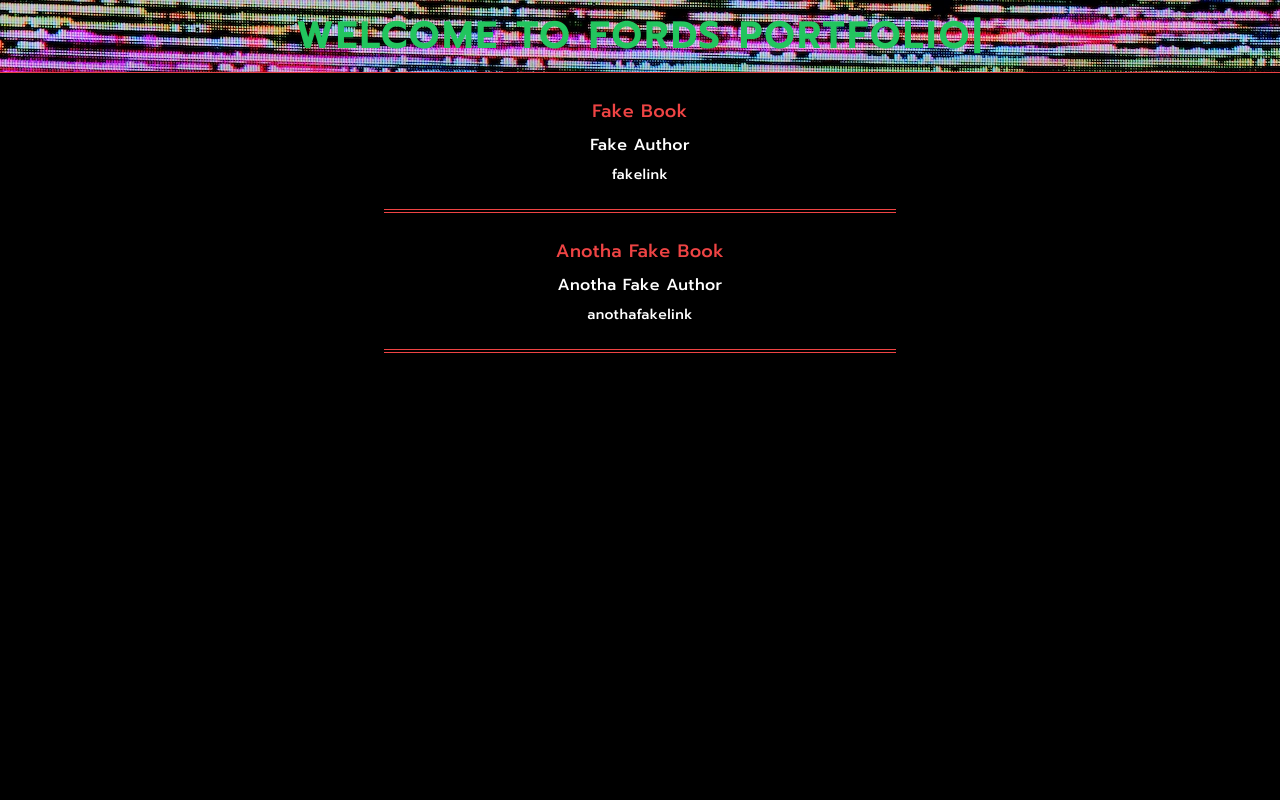
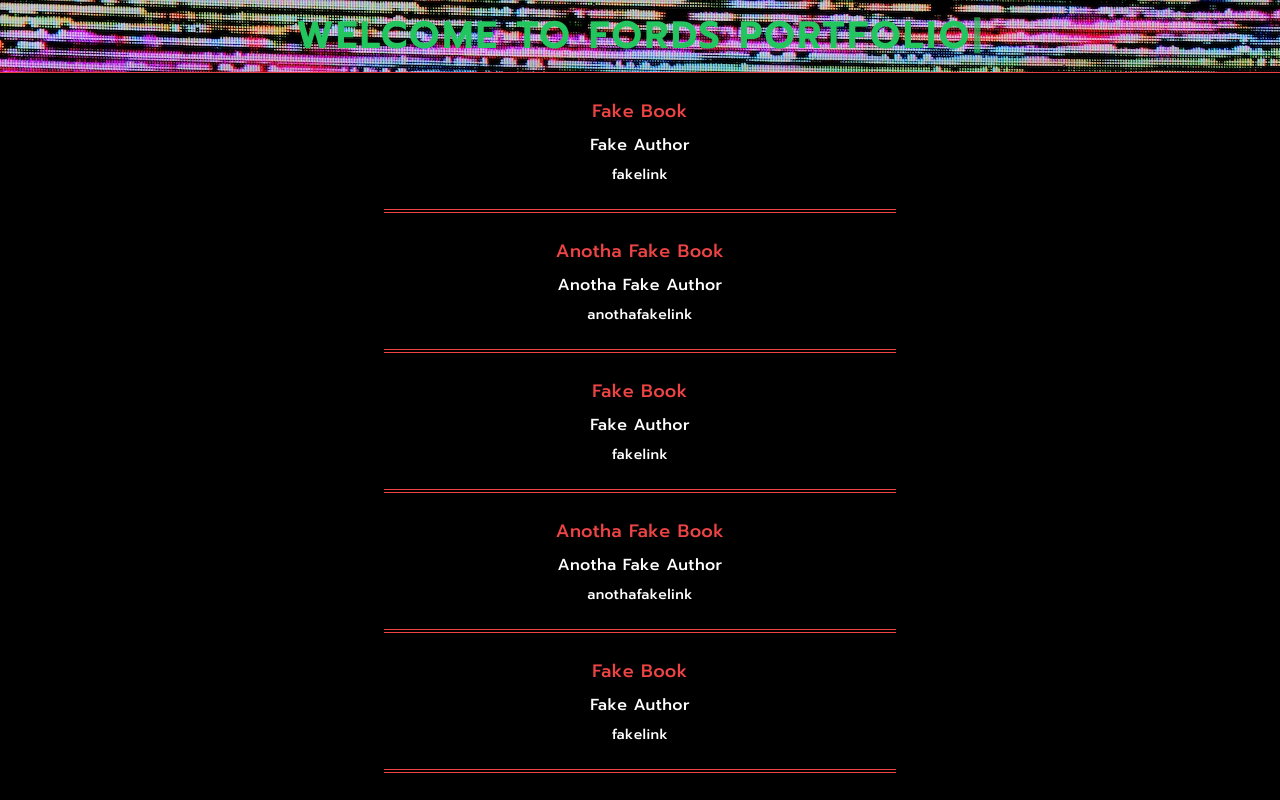
Before and after one commit to fordpic/personal-site, a Next.js app: page /Books in a window 1280 px wide. Shown: the top 800 px of the page. Built offline with nearby package versions, Linux system fonts and the light colour scheme.

Commit message:
placeholder in proj, book json own file

```diff
--- /dev/null
+++ b/src/bookList.ts
@@ -0,0 +1,42 @@
+export const bookList = [
+	{
+		title: 'Fake Book',
+		author: 'Fake Author',
+		link: 'fakelink',
+	},
+	{
+		title: 'Anotha Fake Book',
+		author: 'Anotha Fake Author',
+		link: 'anothafakelink',
+	},
+	{
+		title: 'Fake Book',
+		author: 'Fake Author',
+		link: 'fakelink',
+	},
+	{
+		title: 'Anotha Fake Book',
+		author: 'Anotha Fake Author',
+		link: 'anothafakelink',
+	},
+	{
+		title: 'Fake Book',
+		author: 'Fake Author',
+		link: 'fakelink',
+	},
+	{
+		title: 'Anotha Fake Book',
+		author: 'Anotha Fake Author',
+		link: 'anothafakelink',
+	},
+	{
+		title: 'Fake Book',
+		author: 'Fake Author',
+		link: 'fakelink',
+	},
+	{
+		title: 'Anotha Fake Book',
+		author: 'Anotha Fake Author',
+		link: 'anothafakelink',
+	},
+];
--- a/src/pages/Books.tsx
+++ b/src/pages/Books.tsx
@@ -2,19 +2,7 @@ import Layout from './components/Layout';
 import Header from './components/Header';
 import Footer from './components/Footer';
 import BookCard from './components/BookCard';
-
-const bookList = [
-	{
-		title: 'Fake Book',
-		author: 'Fake Author',
-		link: 'fakelink',
-	},
-	{
-		title: 'Anotha Fake Book',
-		author: 'Anotha Fake Author',
-		link: 'anothafakelink',
-	},
-];
+import { bookList } from '@/bookList';
 
 export default function Books() {
 	return (
--- /dev/null
+++ b/src/pages/Projects.tsx
@@ -0,0 +1,17 @@
+import Layout from './components/Layout';
+import Header from './components/Header';
+import Footer from './components/Footer';
+
+export default function Projects() {
+	return (
+		<div>
+			<Header />
+			<Layout>
+				<div className='text-red-500 text-center text-3xl font-bold pt-12'>
+					Coming Soon!
+				</div>
+			</Layout>
+			<Footer />
+		</div>
+	);
+}
--- /dev/null
+++ b/src/pages/components/HomeButton.tsx
@@ -0,0 +1,3 @@
+export default function HomeButton() {
+	return <div>HomeButton</div>;
+}
```
